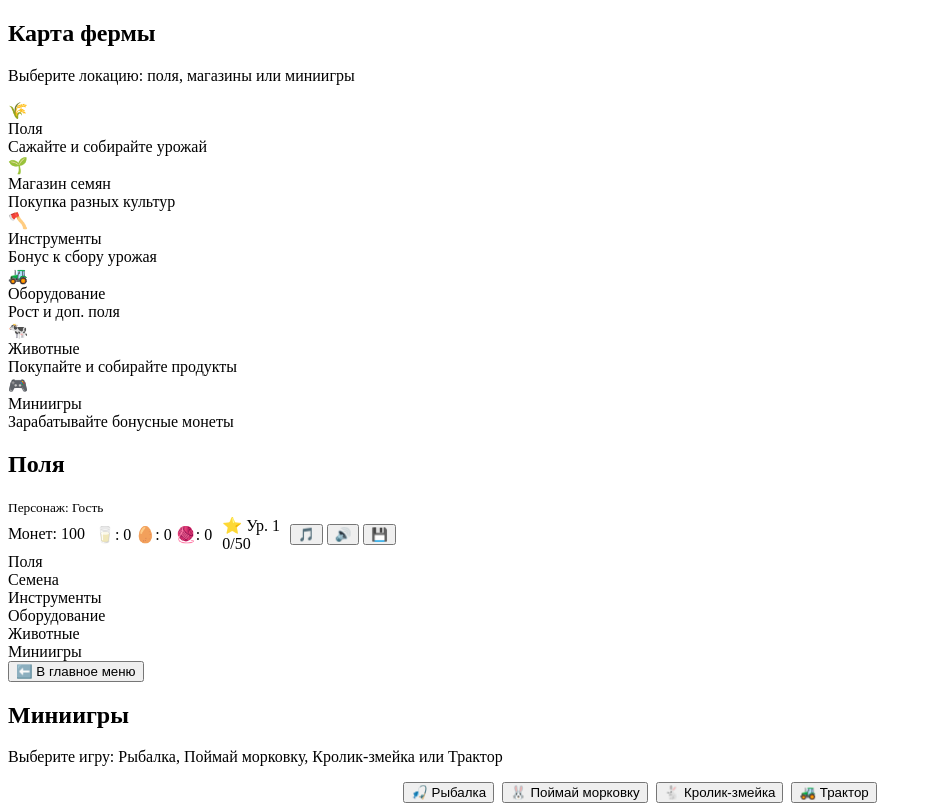
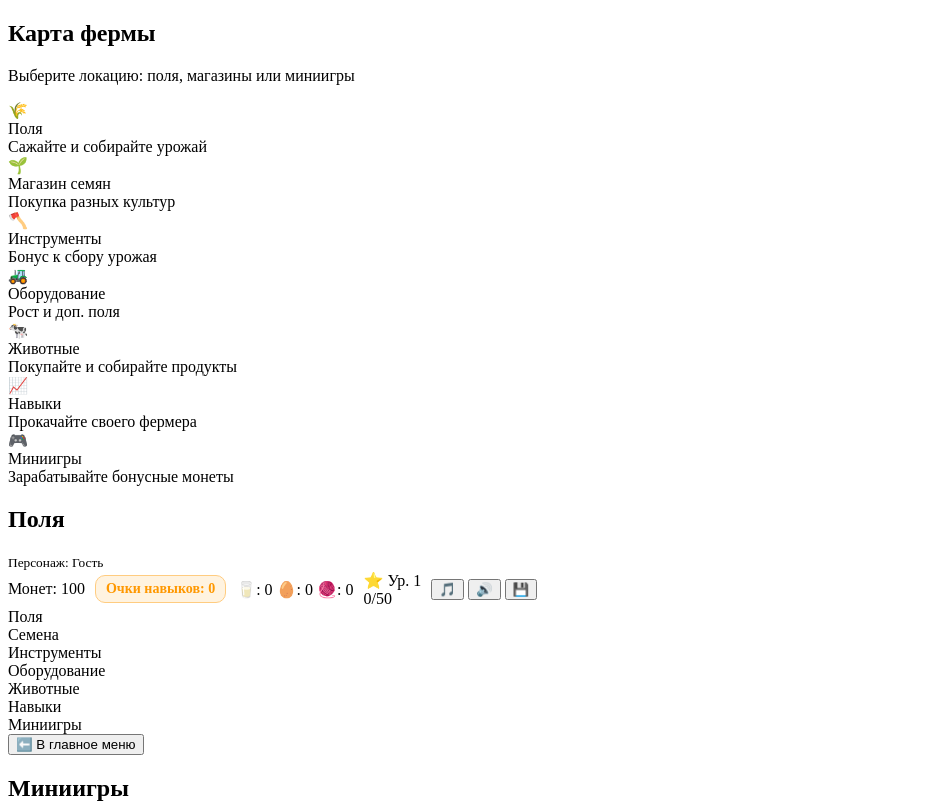
Before and after one commit to xsofferr/FarmQuest-Game, a website: page game.html in a window 1280 px wide. Shown: the top 806 px of the page, without its empty margins (0-932 px from the left). Drawn offline with Linux system fonts and the light colour scheme.

Commit message:
Update game.html

```diff
--- a/game.html
+++ b/game.html
@@ -41,6 +41,11 @@
                 <div class="map-tile-title">Животные</div>
                 <div class="map-tile-desc">Покупайте и собирайте продукты</div>
             </div>
+            <div class="map-tile" data-location="skills">
+                <span class="icon">📈</span>
+                <div class="map-tile-title">Навыки</div>
+                <div class="map-tile-desc">Прокачайте своего фермера</div>
+            </div>
             <div class="map-tile" data-location="minigames">
                 <span class="icon">🎮</span>
                 <div class="map-tile-title">Миниигры</div>
@@ -58,6 +63,9 @@
             <div class="header-right">
                 <div class="balance">
                     Монет: <span id="coinsLabel">100</span>
+                </div>
+                <div class="skill-points">
+                    Очки навыков: <span id="skillPointsLabel">0</span>
                 </div>
                 <div class="animal-products">
                     🥛: <span id="milkLabel">0</span> 🥚: <span id="eggsLabel">0</span> 🧶: <span id="woolLabel">0</span>
@@ -85,6 +93,7 @@
             <div class="detail-tab" data-tab="tools">Инструменты</div>
             <div class="detail-tab" data-tab="equipment">Оборудование</div>
             <div class="detail-tab" data-tab="animals">Животные</div>
+            <div class="detail-tab" data-tab="skills">Навыки</div>
             <div class="detail-tab" data-tab="minigames">Миниигры</div>
         </div>
 
```
